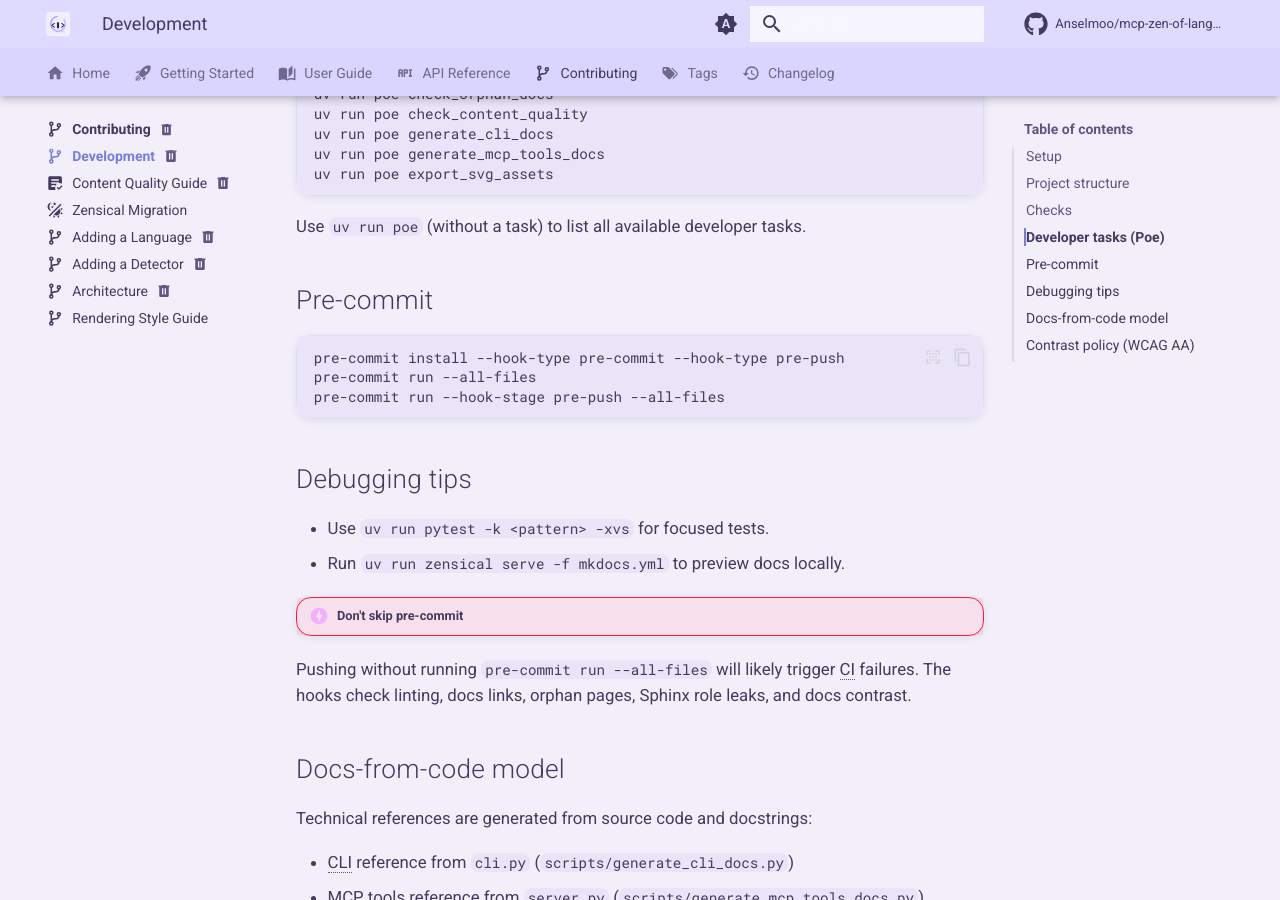
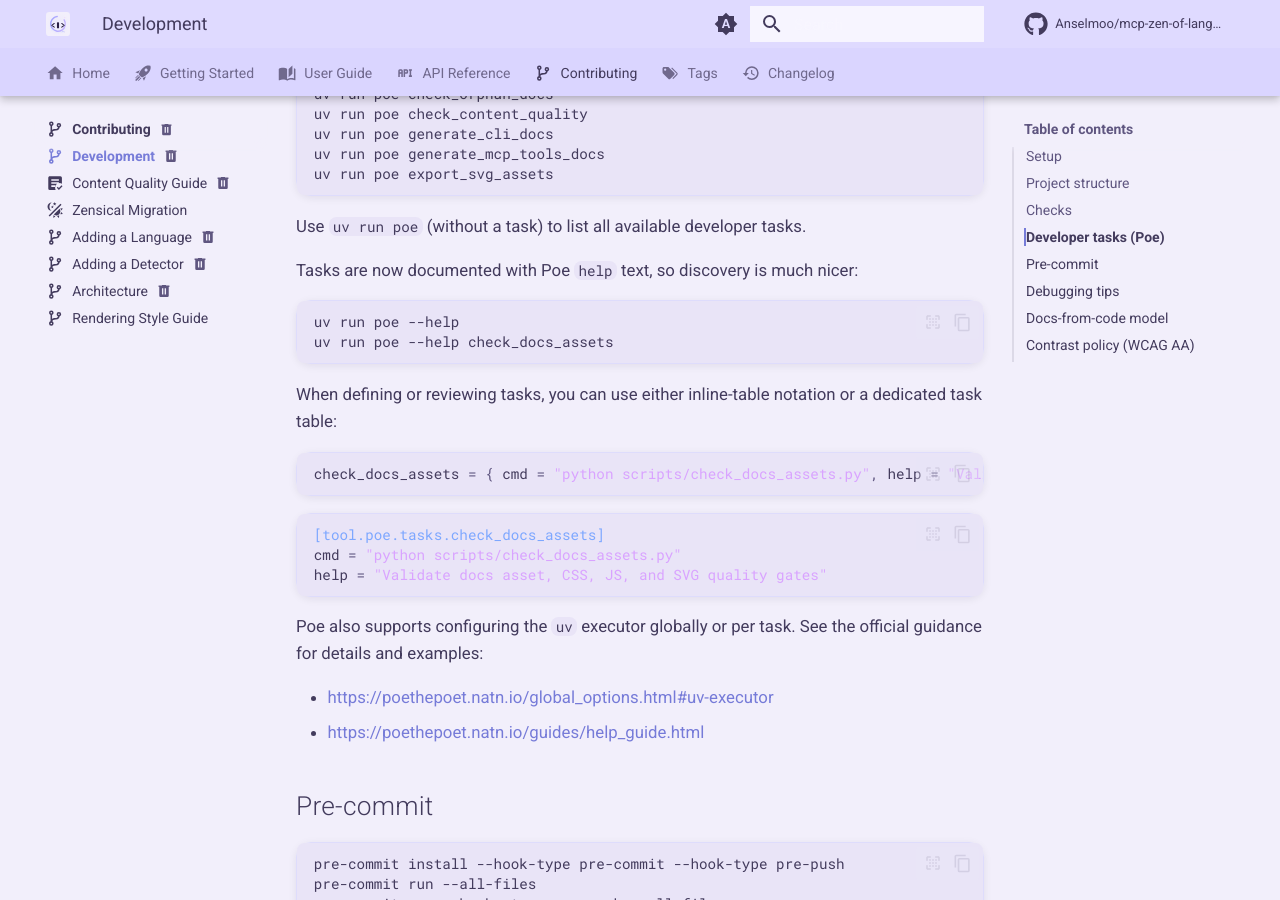
Before and after one commit to Anselmoo/mcp-zen-of-languages, an MkDocs documentation site: the page built from docs/contributing/development.md, in a window 1280 px wide and 900 px high, scrolled down 1050 px. Built offline with MkDocs 1.6.1 and Material for MkDocs 9.7.7, drawn with Linux system fonts in a browser that asks for light colours; plug-ins that fetch from the network failed and are left out; comment, search, counter and statistics services are not loaded.

Commit message:
docs: enhance developer task documentation with Poe help text and examples

````diff
--- a/docs/contributing/development.md
+++ b/docs/contributing/development.md
@@ -49,6 +49,32 @@ uv run poe export_svg_assets
 
 Use `uv run poe` (without a task) to list all available developer tasks.
 
+Tasks are now documented with Poe `help` text, so discovery is much nicer:
+
+```bash
+uv run poe --help
+uv run poe --help check_docs_assets
+```
+
+When defining or reviewing tasks, you can use either inline-table notation or a
+dedicated task table:
+
+```toml
+check_docs_assets = { cmd = "python scripts/check_docs_assets.py", help = "Validate docs asset, CSS, JS, and SVG quality gates" }
+```
+
+```toml
+[tool.poe.tasks.check_docs_assets]
+cmd = "python scripts/check_docs_assets.py"
+help = "Validate docs asset, CSS, JS, and SVG quality gates"
+```
+
+Poe also supports configuring the `uv` executor globally or per task. See the
+official guidance for details and examples:
+
+- <https://poethepoet.natn.io/global_options.html#uv-executor>
+- <https://poethepoet.natn.io/guides/help_guide.html>
+
 ## Pre-commit
 
 ```bash
````
